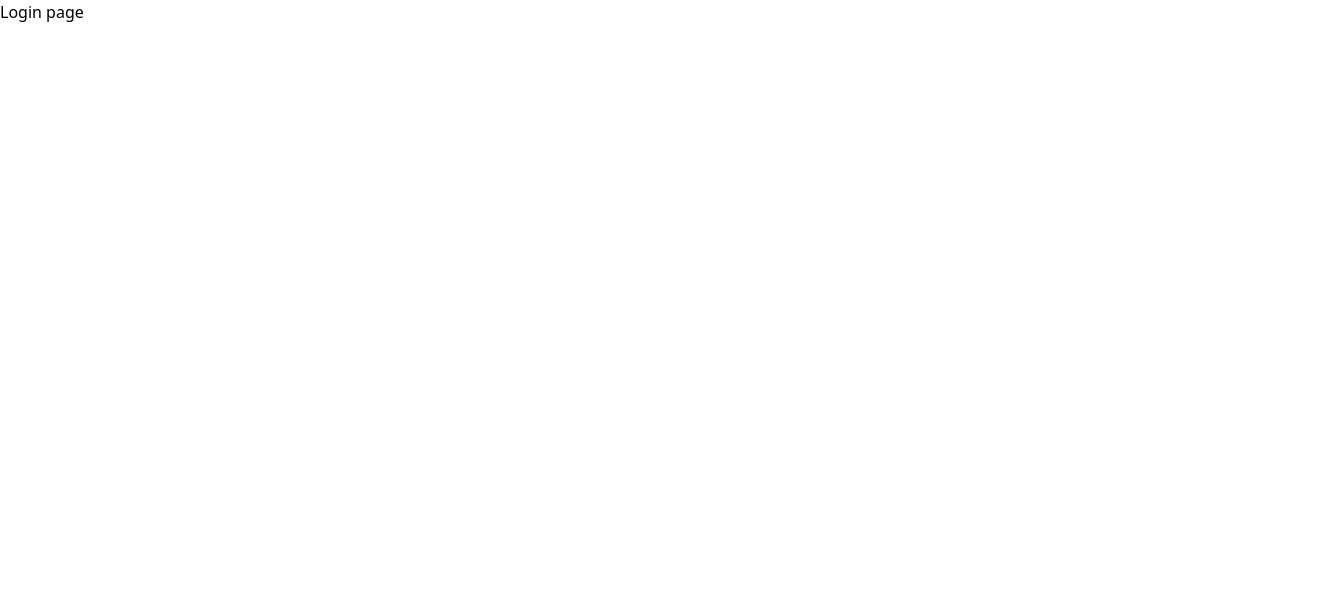
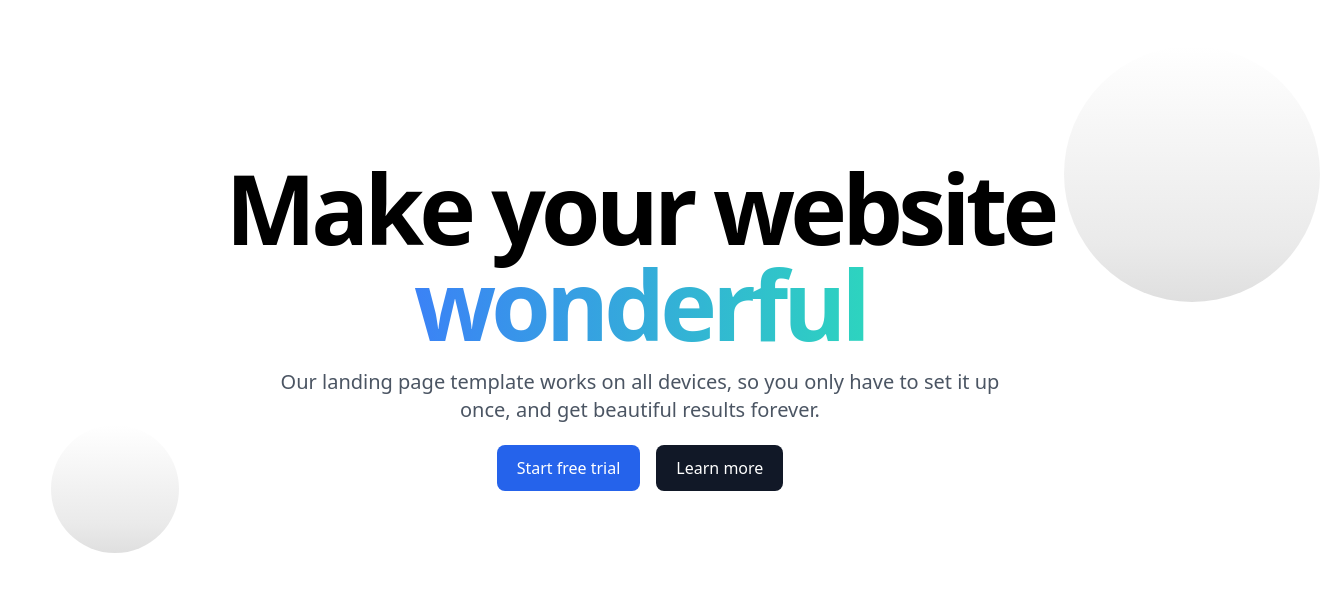
Before and after one commit to ndtruongg/vue3-base, a Vue app: page / in a window 1280 px wide. Before the commit this address led to /auth/login. Shown: the top 592 px of the page, 1320 px wide, since content can reach past the window. Built offline with nearby package versions, Linux system fonts and the light colour scheme.

Commit message:
feat: animate

```diff
--- a/package.json
+++ b/package.json
@@ -19,6 +19,7 @@
     "validate:branch": "sh scripts/validate_branch.sh"
   },
   "dependencies": {
+    "animate.css": "^4.1.1",
     "axios": "^1.5.0",
     "js-cookie": "^3.0.5",
     "pinia": "^2.1.6",
--- a/src/App.vue
+++ b/src/App.vue
@@ -1,6 +1,4 @@
-<script setup lang="ts">
-import { RouterView } from 'vue-router'
-</script>
+<script setup lang="ts"></script>
 
 <template>
   <RouterView />
--- /dev/null
+++ b/src/components/ButtonHome.vue
@@ -0,0 +1,28 @@
+<template>
+  <RouterLink
+    to="/"
+    type="button"
+    class="text-white bg-blue-700 hover:bg-blue-800 focus:ring-4 focus:outline-none focus:ring-blue-300 font-medium rounded-lg text-sm px-5 py-2.5 text-center inline-flex mx-auto items-center dark:bg-blue-600 dark:hover:bg-blue-700 dark:focus:ring-blue-800"
+  >
+    Go back home
+    <svg
+      class="w-3.5 h-3.5 ml-2"
+      aria-hidden="true"
+      xmlns="http://www.w3.org/2000/svg"
+      fill="none"
+      viewBox="0 0 14 10"
+    >
+      <path
+        stroke="currentColor"
+        stroke-linecap="round"
+        stroke-linejoin="round"
+        stroke-width="2"
+        d="M1 5h12m0 0L9 1m4 4L9 9"
+      />
+    </svg>
+  </RouterLink>
+</template>
+
+<script setup lang="ts"></script>
+
+<style scoped></style>
--- /dev/null
+++ b/src/layouts/DefaultLayout.vue
@@ -0,0 +1,15 @@
+<template>
+  <router-view v-slot="{ Component, route }">
+    <transition
+      :enter-active-class="`animate__faster animate__animated animate__fadeInRight`"
+      :leave-active-class="`animate__faster animate__animated animate__fadeOutLeft`"
+      mode="out-in"
+    >
+      <component :is="Component" ::key="route.path" />
+    </transition>
+  </router-view>
+</template>
+
+<script setup lang="ts"></script>
+
+<style scoped></style>
--- a/src/main.ts
+++ b/src/main.ts
@@ -1,4 +1,5 @@
 import '@/assets/style/app.scss'
+import 'animate.css'
 
 import { createApp } from 'vue'
 import { createPinia } from 'pinia'
--- a/src/router/index.ts
+++ b/src/router/index.ts
@@ -1,15 +1,15 @@
 import { createRouter, createWebHistory } from 'vue-router'
 import { routes } from './routes'
-import middlewareAuth from '@/middlewares/auth'
+import middlewareAuth from '@/middleware/auth'
 
 const router = createRouter({
   history: createWebHistory(import.meta.env.BASE_URL),
   routes
 })
 
-router.beforeEach((to, from, next) => {
+router.beforeEach(async (to, from, next) => {
   if (to.meta.auth) {
-    middlewareAuth(to, from, next)
+    await middlewareAuth(to, from, next)
   }
   next()
 })
--- a/src/router/routes.ts
+++ b/src/router/routes.ts
@@ -5,14 +5,20 @@ const getView = (path: string) => {
 export const routes = [
   {
     path: '/',
+    component: () => import('@/layouts/DefaultLayout.vue'),
     children: [
       {
         path: '',
         name: 'Home',
         component: getView('HomeView'),
         meta: {
-          auth: true
+          auth: false
         }
+      },
+      {
+        path: '/about',
+        name: 'about',
+        component: getView('AboutView')
       },
       {
         path: 'auth/login',
@@ -21,12 +27,6 @@ export const routes = [
       }
     ]
   },
-  {
-    path: '/about',
-    name: 'about',
-    component: getView('AboutView')
-  },
-
   {
     path: '/internal-error',
     name: 'Internal Server Error',
--- a/src/views/AboutView.vue
+++ b/src/views/AboutView.vue
@@ -1,6 +1,6 @@
 <template>
-  <div class="about">
-    <h1>This is an about page</h1>
+  <div class="p-5">
+    <h1 class="text-4xl text-center">About</h1>
   </div>
 </template>
 
--- a/src/views/HomeView.vue
+++ b/src/views/HomeView.vue
@@ -1,5 +1,69 @@
 <script setup lang="ts"></script>
 
 <template>
-  <main>Home View</main>
+  <section class="relative">
+    <div
+      class="absolute left-1/2 transform -translate-x-1/2 bottom-0 pointer-events-none -z-1"
+      aria-hidden="true"
+    >
+      <svg width="1360" height="578" viewBox="0 0 1360 578" xmlns="http://www.w3.org/2000/svg">
+        <defs>
+          <linearGradient x1="50%" y1="0%" x2="50%" y2="100%" id="illustration-01">
+            <stop stop-color="#FFF" offset="0%"></stop>
+            <stop stop-color="#EAEAEA" offset="77.402%"></stop>
+            <stop stop-color="#DFDFDF" offset="100%"></stop>
+          </linearGradient>
+        </defs>
+        <g fill="url(#illustration-01)" fill-rule="evenodd">
+          <circle cx="1232" cy="128" r="128"></circle>
+          <circle cx="155" cy="443" r="64"></circle>
+        </g>
+      </svg>
+    </div>
+    <div class="max-w-6xl mx-auto px-4 sm:px-6">
+      <div class="pt-32 pb-12 md:pt-40 md:pb-20">
+        <div class="text-center pb-12 md:pb-16">
+          <h1
+            class="text-5xl md:text-8xl font-extrabold leading-tighter tracking-tighter mb-4 aos-init aos-animate"
+            data-aos="zoom-y-out"
+          >
+            Make your website
+            <span class="bg-clip-text text-transparent bg-gradient-to-r from-blue-500 to-teal-400"
+              >wonderful</span
+            >
+          </h1>
+          <div class="max-w-3xl mx-auto">
+            <p
+              class="text-xl text-gray-600 mb-8 aos-init aos-animate"
+              data-aos="zoom-y-out"
+              data-aos-delay="150"
+            >
+              Our landing page template works on all devices, so you only have to set it up once,
+              and get beautiful results forever.
+            </p>
+            <div
+              class="max-w-xs mx-auto sm:max-w-none sm:flex sm:justify-center aos-init aos-animate"
+              data-aos="zoom-y-out"
+              data-aos-delay="300"
+            >
+              <div>
+                <a
+                  class="px-5 py-3 rounded-lg text-white bg-blue-600 hover:bg-blue-700 w-full mb-4 sm:w-auto sm:mb-0"
+                  href="#0"
+                  >Start free trial</a
+                >
+              </div>
+              <div>
+                <a
+                  class="px-5 py-3 rounded-lg text-white bg-gray-900 hover:bg-gray-800 w-full sm:w-auto sm:ml-4"
+                  href="#0"
+                  >Learn more</a
+                >
+              </div>
+            </div>
+          </div>
+        </div>
+      </div>
+    </div>
+  </section>
 </template>
--- a/src/views/InternalError.vue
+++ b/src/views/InternalError.vue
@@ -1,10 +1,14 @@
 <template>
-  <div>
+  <div class="flex flex-col items-center">
     <h1 class="text-4xl font-bold text-center">500</h1>
     <h4 class="text-2xl font-semibold text-center">Internal Server Error</h4>
+
+    <ButtonHome />
   </div>
 </template>
 
-<script setup lang="ts"></script>
+<script setup lang="ts">
+import ButtonHome from '@/components/ButtonHome.vue'
+</script>
 
 <style scoped></style>
--- a/src/views/NotFound.vue
+++ b/src/views/NotFound.vue
@@ -1,9 +1,14 @@
 <template>
-  <div>
-    <h1>404 Not Found</h1>
+  <div class="flex flex-col items-center">
+    <h1 class="text-5xl mb-3 font-bold text-center">404</h1>
+    <h4 class="text-xl mb-10 font-semibold text-center">Oops! Not Found.</h4>
+
+    <ButtonHome />
   </div>
 </template>
 
-<script setup lang="ts"></script>
+<script setup lang="ts">
+import ButtonHome from '@/components/ButtonHome.vue'
+</script>
 
 <style scoped></style>
```
Also changed, not shown: src/middleware/auth.ts (renamed from src/middlewares/auth.ts), 1 other file (tests, documents, lock files or other folders).
